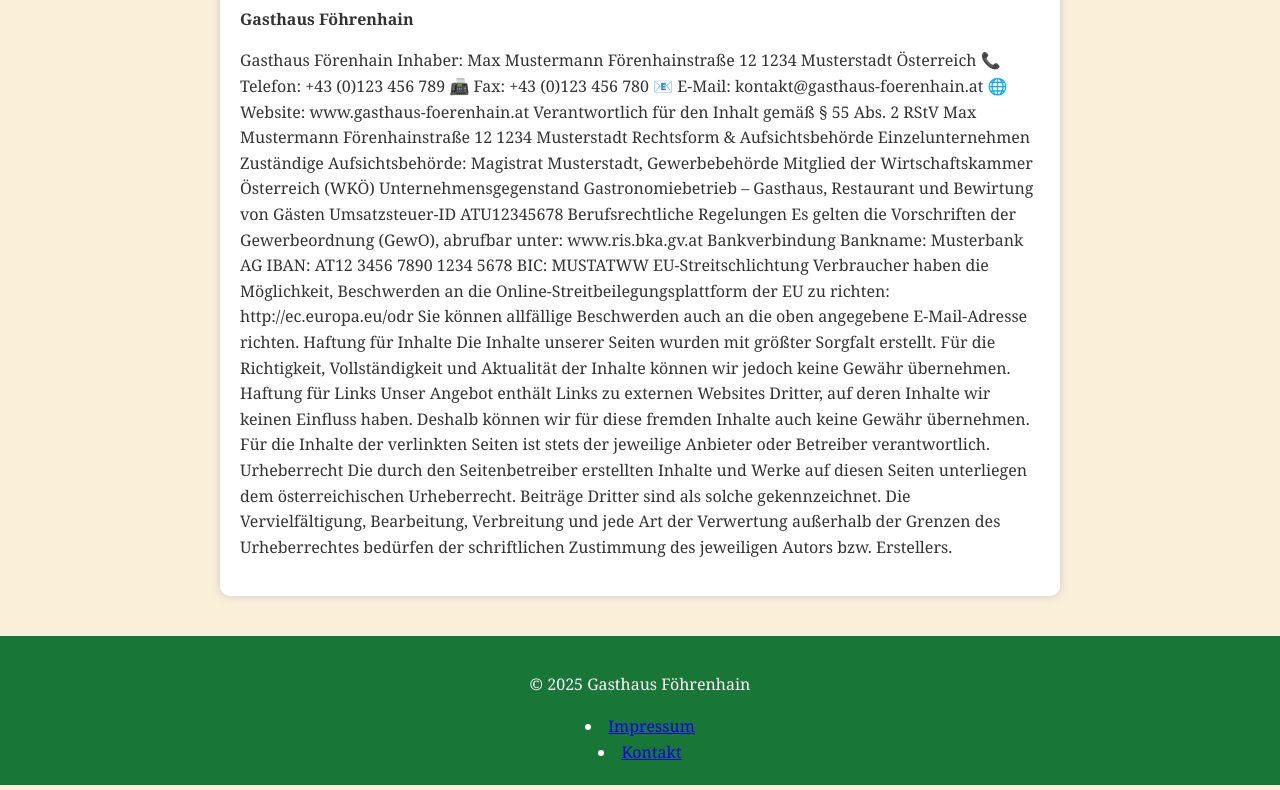
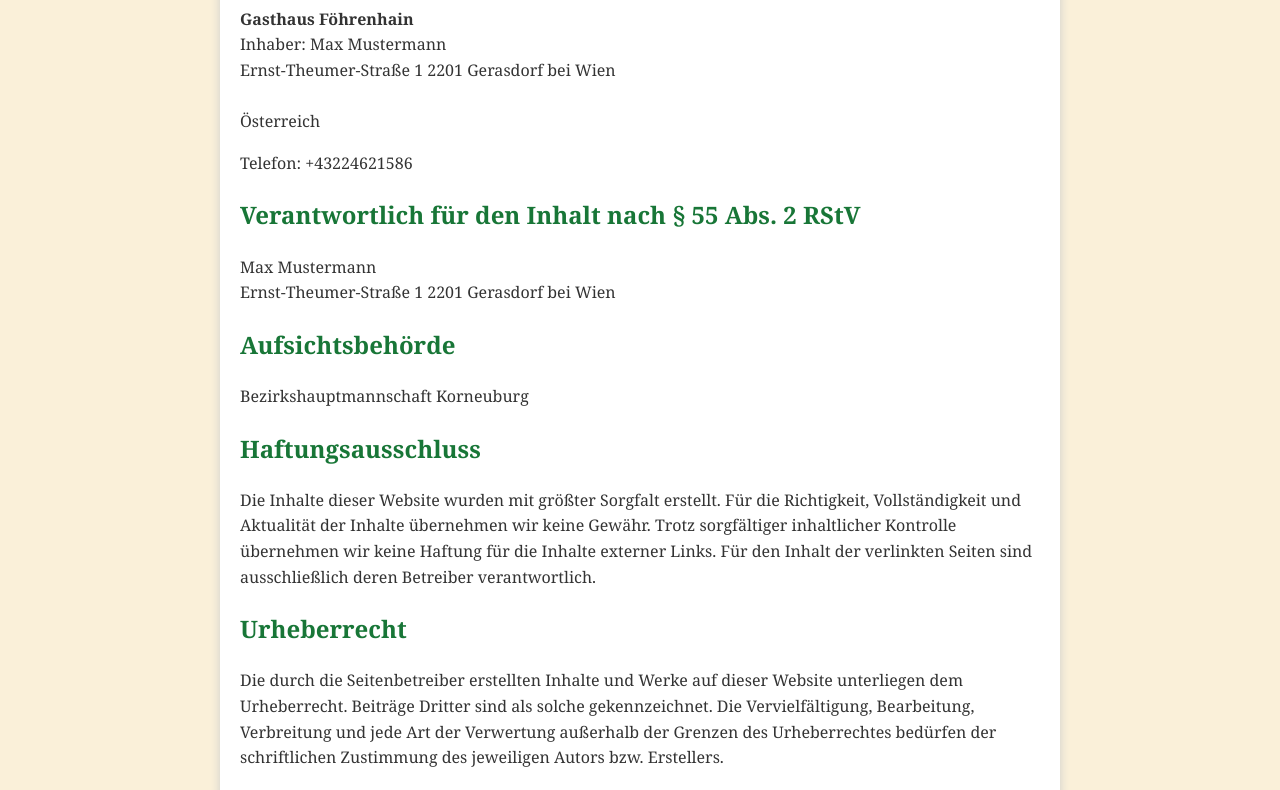
Before and after one commit to Benjou030703/GasthausFoerenhain.github.io, a plain HTML site: page impressum.html in a window 1280 px wide. Shown: the part 307-1097 px from the top of the page. Drawn offline with Linux system fonts and the light colour scheme.

Commit message:
Update impressum.html

```diff
--- a/impressum.html
+++ b/impressum.html
@@ -1,3 +1,7 @@
+
+
+</body>
+</html>
 <!DOCTYPE html>
 <html lang="de">
 <head>
@@ -7,9 +11,8 @@
   <link rel="stylesheet" href="style.css">
 </head>
 <body>
-
   <header>
-    <h1>Gasthaus Föhrenhain</h1>
+    <h1>Impressum</h1>
     <nav>
       <ul>
         <li><a href="index.html">Startseite</a></li>
@@ -17,82 +20,41 @@
         <li><a href="wochenmenue.html">Wochenmenü</a></li>
         <li><a href="speisekarte.html">Speisekarte</a></li>
         <li><a href="kontakt.html">Reservierungen</a></li>
-
       </ul>
     </nav>
   </header>
 
   <main class="content">
-    <h2>Impressum</h2>
-    <p><strong>Gasthaus Föhrenhain</strong></p>
-    <p>Gasthaus Förenhain
-Inhaber: Max Mustermann
-Förenhainstraße 12
-1234 Musterstadt
-Österreich
+    <h2>Angaben gemäß § 5 TMG</h2>
+    <p><strong>Gasthaus Föhrenhain</strong><br>
+    Inhaber: Max Mustermann<br>
+    Ernst-Theumer-Straße 1 2201 Gerasdorf bei Wien <br>
+    <br>
+    Österreich</p>
 
-📞 Telefon: +43 (0)123 456 789
-📠 Fax: +43 (0)123 456 780
-📧 E-Mail: kontakt@gasthaus-foerenhain.at
+    <p>Telefon: +43224621586<br>
 
-🌐 Website: www.gasthaus-foerenhain.at
 
-Verantwortlich für den Inhalt gemäß § 55 Abs. 2 RStV
+    <h2>Verantwortlich für den Inhalt nach § 55 Abs. 2 RStV</h2>
+    <p>Max Mustermann<br>
+   Ernst-Theumer-Straße 1 2201 Gerasdorf bei Wien<br>
+    </p>
 
-Max Mustermann
-Förenhainstraße 12
-1234 Musterstadt
+    <h2>Aufsichtsbehörde</h2>
+    <p>Bezirkshauptmannschaft Korneuburg</p>
 
-Rechtsform & Aufsichtsbehörde
+    <h2>Haftungsausschluss</h2>
+    <p>Die Inhalte dieser Website wurden mit größter Sorgfalt erstellt. Für die Richtigkeit, Vollständigkeit und Aktualität der Inhalte übernehmen wir keine Gewähr.
+    Trotz sorgfältiger inhaltlicher Kontrolle übernehmen wir keine Haftung für die Inhalte externer Links. Für den Inhalt der verlinkten Seiten sind ausschließlich deren Betreiber verantwortlich.</p>
 
-Einzelunternehmen
-Zuständige Aufsichtsbehörde: Magistrat Musterstadt, Gewerbebehörde
-Mitglied der Wirtschaftskammer Österreich (WKÖ)
-
-Unternehmensgegenstand
-
-Gastronomiebetrieb – Gasthaus, Restaurant und Bewirtung von Gästen
-
-Umsatzsteuer-ID
-
-ATU12345678
-
-Berufsrechtliche Regelungen
-
-Es gelten die Vorschriften der Gewerbeordnung (GewO), abrufbar unter:
-www.ris.bka.gv.at
-
-Bankverbindung
-
-Bankname: Musterbank AG
-IBAN: AT12 3456 7890 1234 5678
-BIC: MUSTATWW
-
-EU-Streitschlichtung
-
-Verbraucher haben die Möglichkeit, Beschwerden an die Online-Streitbeilegungsplattform der EU zu richten:
-http://ec.europa.eu/odr
-
-Sie können allfällige Beschwerden auch an die oben angegebene E-Mail-Adresse richten.
-
-Haftung für Inhalte
-
-Die Inhalte unserer Seiten wurden mit größter Sorgfalt erstellt. Für die Richtigkeit, Vollständigkeit und Aktualität der Inhalte können wir jedoch keine Gewähr übernehmen.
-
-Haftung für Links
-
-Unser Angebot enthält Links zu externen Websites Dritter, auf deren Inhalte wir keinen Einfluss haben. Deshalb können wir für diese fremden Inhalte auch keine Gewähr übernehmen. Für die Inhalte der verlinkten Seiten ist stets der jeweilige Anbieter oder Betreiber verantwortlich.
-
-Urheberrecht
-
-Die durch den Seitenbetreiber erstellten Inhalte und Werke auf diesen Seiten unterliegen dem österreichischen Urheberrecht. Beiträge Dritter sind als solche gekennzeichnet. Die Vervielfältigung, Bearbeitung, Verbreitung und jede Art der Verwertung außerhalb der Grenzen des Urheberrechtes bedürfen der schriftlichen Zustimmung des jeweiligen Autors bzw. Erstellers.</p>
+    <h2>Urheberrecht</h2>
+    <p>Die durch die Seitenbetreiber erstellten Inhalte und Werke auf dieser Website unterliegen dem Urheberrecht.
+    Beiträge Dritter sind als solche gekennzeichnet. Die Vervielfältigung, Bearbeitung, Verbreitung und jede Art der Verwertung
+    außerhalb der Grenzen des Urheberrechtes bedürfen der schriftlichen Zustimmung des jeweiligen Autors bzw. Erstellers.</p>
   </main>
 
   <footer>
     <p>&copy; 2025 Gasthaus Föhrenhain</p>
-      <li><a href="impressum.html">Impressum</a></li>
-       <li><a href="kontakt.html">Kontakt</a></li>
   </footer>
-
 </body>
 </html>
```
